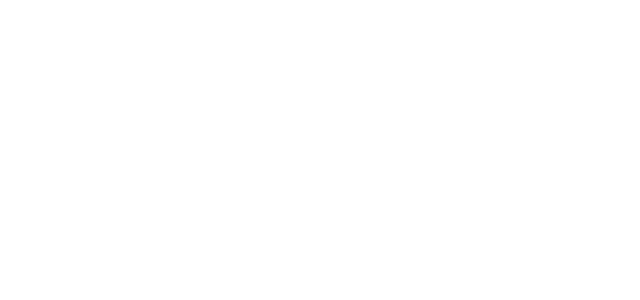
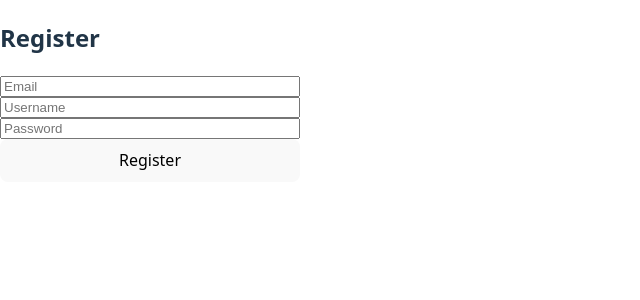
Before and after one commit to Equinox2121/SteamPlus, a React (Vite) app in the folder frontend/app/: page /Register in a window 1280 px wide. Before the commit this address had no page. Shown: the top 300 px of the page, without its empty margins (0-640 px from the left). Built offline with nearby package versions, Linux system fonts and the light colour scheme; no server answers.

Commit message:
Updated Frontend Login System. Backend in Progress

```diff
--- a/frontend/app/src/App.jsx
+++ b/frontend/app/src/App.jsx
@@ -3,7 +3,9 @@
 
 // CRITICAL: Import your Home component file
 import Home from './pages/Home';
-import Login from './pages/Login';
+import LandingPage from './pages/Login';
+import Register from './pages/Register';
+import SignIn from './pages/SignIn';
 
 function App() {
     return (
@@ -12,9 +14,11 @@
 
                 {/* Route Definitions */}
                 <Routes>
-                    <Route path="/" element={<Navigate to="/login" replace />} />
-                    <Route path="/login" element={<Login />} />
                     <Route path="/home" element={<Home />} />
+                    <Route path="/" element={<LandingPage />} />
+                    <Route path="/Register" element={<Register />} />
+                    <Route path="/SignIn" element={<SignIn />} />
+
                 </Routes>
             </div>
         </Router>
--- a/frontend/app/src/pages/Login.css
+++ b/frontend/app/src/pages/Login.css
@@ -21,7 +21,10 @@
     gap: 25px;
 }
 
-.steam-btn, .account-btn {
+.steam-login-btn,
+.general-login-btn,
+.create-account-btn,
+.contact-btn {
     background-color: #00adee;
     border: 2px solid black;
     border-radius: 8px;
@@ -32,7 +35,9 @@
     text-align: center;
 }
 
-.steam-btn:hover, .account-btn:hover {
+.steam-login-btn:hover,
+.general-login-btn:hover,
+.create-account-btn:hover {
     color: white;
 }
 
--- a/frontend/app/src/pages/Login.jsx
+++ b/frontend/app/src/pages/Login.jsx
@@ -1,5 +1,5 @@
 import React, {useEffect, useState} from 'react';
-import { Navigate } from 'react-router-dom';
+import { Link, Navigate } from 'react-router-dom';
 import './Login.css';
 import logo from '../assets/SteamPlus Logo.png';
 
@@ -7,13 +7,12 @@
 
     const [user, setUser] = useState(null);
 
-
     const fetchUser = () => {
-        fetch(`${import.meta.env.VITE_BACKEND_URL}/user`, { credentials: "include" })
+        fetch(`${import.meta.env.VITE_BACKEND_URL}/auth/test`, { credentials: "include" })
         .then(res => res.json())
         .then(data => {
-                if (data.loggedIn) {
-                    setUser(data.username);
+            if (data.ok) { // Template returns { ok: true, user: ... }
+                setUser(data.user.username);
             } else {
                 setUser(null);
             }
@@ -35,12 +34,20 @@
 
             <div className="login-content">
                 <div className="login-buttons">
-                    <a href={`${import.meta.env.VITE_BACKEND_URL}/auth/steam`} className="steam-btn">
+                    <a href={`${import.meta.env.VITE_BACKEND_URL}/auth/steam`} className="steam-login-btn">
                         Sign in with Steam
                     </a>
-                    <button className="account-btn">Create an account</button>
+
+                    <Link to="/SignIn" className="general-login-btn">
+                        Sign in
+                    </Link>
+
+                    <Link to="/Register" className="create-account-btn">
+                        Create an account
+                    </Link>
+
                     <hr style={{width: '100%', border: '0.5px solid gray'}} />
-                    <button className="account-btn">Contact Us 📞</button>
+                    <button className="contact-btn">Contact Us 📞</button>
                 </div>
 
                 <div className="login-logo">
--- /dev/null
+++ b/frontend/app/src/pages/Register.jsx
@@ -0,0 +1,100 @@
+/**
+ * Register.js
+ *
+ * This component provides a registration form for new users. It sends
+ * the registration details to the backend, and if successful, redirects to the login page.
+ *
+ * NOTE:
+ * - Backend routes are mounted at `/auth/*`, so use `/auth/register` here.
+ * - `withCredentials: true` is fine to include (even though register may not set cookies).
+ */
+
+import React, { useState } from 'react';
+import axios from 'axios';
+import { useNavigate } from 'react-router-dom';
+
+/**
+ * Register component allows new users to create an account.
+ * @returns {JSX.Element} The registration form.
+ */
+const Register = () => {
+  const [email, setEmail]       = useState('');   // <-- add email state
+  const [username, setUsername] = useState('');
+  const [password, setPassword] = useState('');
+  const navigate = useNavigate();
+
+  // Base API URL for the backend (e.g., http://localhost:5175)
+  const API_URL = import.meta.env.VITE_API_URL || ''; // Fallback for local development
+  const REGISTER_URL = `${API_URL}/auth/register`;
+
+  /**
+   * Handles form submission by sending registration details to the backend.
+   * @param {Object} e - Event object from the form submission.
+   */
+  const handleRegister = async (e) => {
+    e.preventDefault();
+
+    // Simple input guards to reduce 400s from the backend
+    if (!email || !username || !password) {
+      alert('Please enter an email, username, and password.');
+      return;
+    }
+
+    try {
+      console.log('Attempting to post to', REGISTER_URL);
+      const response = await axios.post(
+        REGISTER_URL,
+        { email, username, password },
+        {
+          withCredentials: true, // not strictly required for register, but harmless/consistent
+          headers: { 'Content-Type': 'application/json' },
+        }
+      );
+
+      // Backend typically responds with 201 + { message: 'User registered successfully' }
+      if (response.status === 201) {
+        alert('Registration successful. Please log in.');
+        navigate('/login', { replace: true });
+      } else {
+        alert('Registration failed. Please try again.');
+      }
+    } catch (error) {
+      // Common causes:
+      // - Duplicate username/email (unique constraint)
+      // - Backend URL mismatch or server not running
+      // - CORS misconfiguration
+      console.error('Registration failed:', error);
+      alert('Error registering user. Please try a different email/username or try again later.');
+    }
+  };
+
+  return (
+    <form onSubmit={handleRegister} style={{ display: 'flex', flexDirection: 'column', maxWidth: '300px' }}>
+      <h2>Register</h2>
+      <input
+        type="email"
+        placeholder="Email"
+        value={email}
+        onChange={(e) => setEmail(e.target.value)}
+        autoComplete="email"
+      />
+      <input
+        type="text"
+        placeholder="Username"
+        value={username}
+        onChange={(e) => setUsername(e.target.value)}
+        autoComplete="username"
+      />
+      <input
+        type="password"
+        placeholder="Password"
+        value={password}
+        onChange={(e) => setPassword(e.target.value)}
+        autoComplete="new-password"
+      />
+      <button type="submit">Register</button>
+    </form>
+  );
+};
+
+export default Register;
--- /dev/null
+++ b/frontend/app/src/pages/SignIn.jsx
@@ -0,0 +1,105 @@
+/**
+ * Login.js
+ *
+ * This component provides a login form that authenticates the user.
+ * Upon successful login, it updates the authentication state and navigates to the map page.
+ *
+ * NOTE:
+ * - Backend issues an HTTP-only cookie on successful login.
+ * - We must send requests with `withCredentials: true` so the browser accepts the cookie.
+ * - The backend routes are mounted at `/auth/*`, so use `/auth/login` here.
+ */
+
+import React, { useState } from 'react';
+import axios from 'axios';
+import { useNavigate, Link } from 'react-router-dom';
+
+/**
+ * Login component allows users to enter credentials to access the app.
+ * @param {Function} setAuthenticated - Function to update the app's authentication state.
+ * @returns {JSX.Element} The login form.
+ */
+const Login = ({ setAuthenticated }) => {
+  const [username, setUsername]   = useState('');
+  const [password, setPassword]   = useState('');
+  const navigate                  = useNavigate();
+
+  // Base API URL for the backend (e.g., http://localhost:5175)
+  const API_URL = import.meta.env.VITE_API_URL || '';
+  const LOGIN_URL = `${API_URL}/auth/login`;
+
+  console.log('Sending Login Request to:', LOGIN_URL);
+
+  /**
+   * handleSubmit
+   *
+   * Handles form submission by sending credentials to the backend for verification.
+   * Updates authentication state and navigates to the map page upon success.
+   *
+   * @param {Object} e - Event object from the form submission.
+   * @async
+   * @function
+   */
+  const handleSubmit = async (e) => {
+    e.preventDefault();
+
+    try {
+      const response = await axios.post(
+        LOGIN_URL,
+        { username, password },
+        {
+          // Required so the browser will accept the HTTP-only cookie set by the backend
+          withCredentials: true,
+          headers: { 'Content-Type': 'application/json' },
+        }
+      );
+
+      // Backend returns 200 + { message: 'Login successful' } on success
+      if (response.status === 200) {
+        setAuthenticated(true);
+        // Redirect to the app’s main page (Map). Use `/map` to skip extra redirect hops.
+        navigate('/map', { replace: true });
+      } else {
+        alert('Login failed. Please check your credentials.');
+      }
+    } catch (error) {
+      // Common causes:
+      // - 401 Invalid credentials
+      // - CORS / cookie not accepted (check FRONTEND_URL, credentials:true on server, withCredentials here)
+      // - Backend not running or wrong URL
+      console.error('Login failed:', error);
+      alert('Invalid credentials or unable to reach the server.');
+      setAuthenticated(false);
+    }
+  };
+
+  return (
+    <div style={{ display: 'flex', flexDirection: 'column', maxWidth: '300px' }}>
+      <h2>Login</h2>
+      <form onSubmit={handleSubmit}>
+        <input
+          type="text"
+          placeholder="Username"
+          value={username}
+          onChange={(e) => setUsername(e.target.value)}
+          autoComplete="username"
+        />
+        <input
+          type="password"
+          placeholder="Password"
+          value={password}
+          onChange={(e) => setPassword(e.target.value)}
+          autoComplete="current-password"
+        />
+        <button type="submit">Login</button>
+      </form>
+
+      {/* Link to the Register page */}
+      <p style={{ marginTop: '10px' }}>
+        Don’t have an account? <Link to="/register">Register here</Link>
+      </p>
+    </div>
+  );
+};
+
+export default Login;
```
Also changed, not shown: 2 other files (tests, documents, lock files or other folders). Lines whose indentation alone changed are shown as unchanged.
